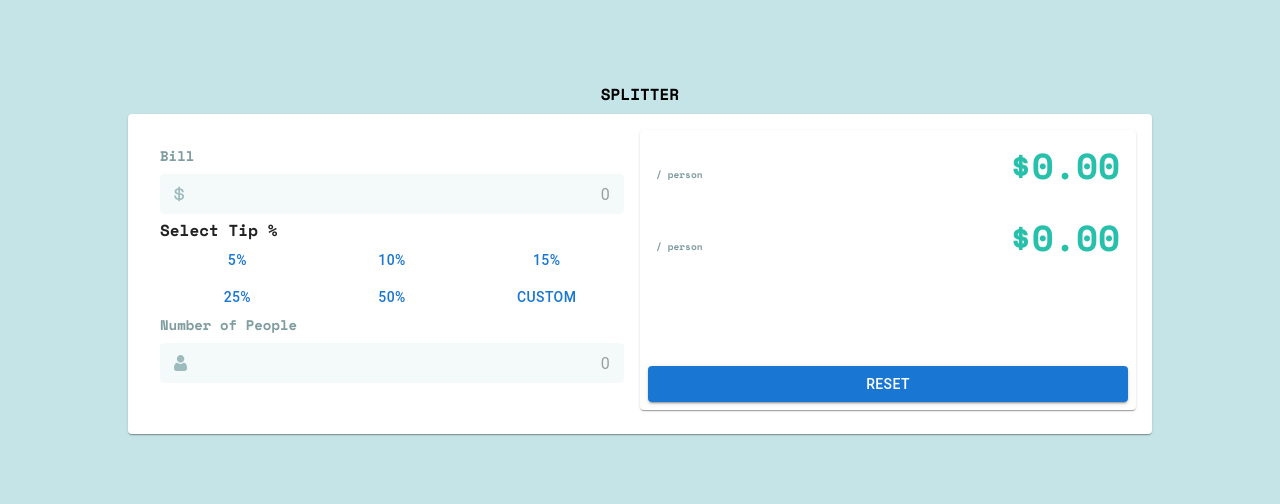
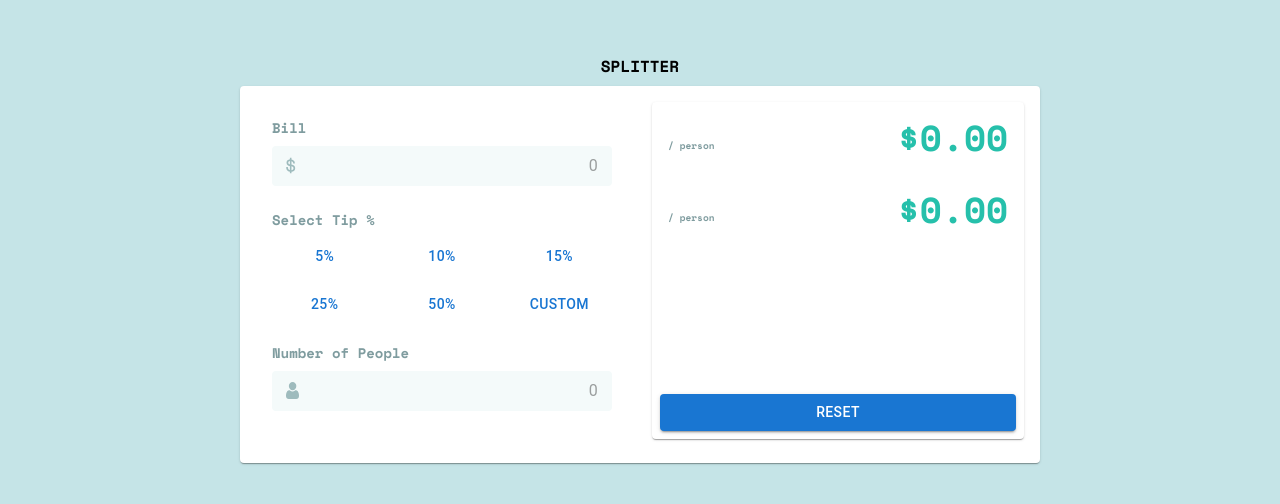
Before and after one commit to danhalis/tip-calculator-app, a Next.js app: page / in a window 1280 px wide. Shown: the part 142-646 px from the top of the page. Built offline with nearby package versions, Linux system fonts and the light colour scheme.

Commit message:
Change tip selection's style

```diff
--- a/app/constants.tsx
+++ b/app/constants.tsx
@@ -1,6 +1,6 @@
 import { Space_Mono } from "next/font/google";
 
-export const monospace = Space_Mono({
+export const monospace700 = Space_Mono({
   weight: "700",
   subsets: ["latin"],
 });
--- a/app/globals.css
+++ b/app/globals.css
@@ -15,10 +15,31 @@
       text-[#7f9c9f]
       text-sm
   }
+
   .amt-input {
     @apply
       rounded
-      bg-[#f4fafa];
+      bg-[#f4fafa]
+  }
+
+  .tip-selection-btn {
+    @apply
+      bg-[#00494d]
+      hover:bg-[#9fe8df]
+      text-white
+      hover:text-[#00494d]
+      text-xl
+      normal-case
+  }
+  .custom-tip-selection-btn {
+    @apply
+      bg-[#f4fafa]
+      text-[#00494d]
+  }
+  .tip-selection-btn-selected {
+    @apply
+      bg-[#26c0ab]
+      text-[#00494d]
   }
 
   .result-amt-label {
@@ -36,6 +57,7 @@
       text-[#26c0ab]
       text-4xl
   }
+
   .action-btn {
     @apply
       bg-[#26c0ab]
--- a/app/layout.tsx
+++ b/app/layout.tsx
@@ -1,5 +1,5 @@
 import "./globals.css";
-import { monospace } from "./constants";
+import { monospace700 } from "./constants";
 
 export const metadata = {
   title: "Create Next App",
@@ -13,7 +13,7 @@ export default function RootLayout({
 }) {
   return (
     <html lang="en">
-      <body className={monospace.className}>{children}</body>
+      <body className={monospace700.className}>{children}</body>
     </html>
   );
 }
--- a/app/page.tsx
+++ b/app/page.tsx
@@ -2,9 +2,8 @@
 
 import React from "react";
 import { Card, CardContent } from "@mui/material";
-import AmountInput from "@/components/AmountInput";
-import TipSelectionButton from "@/components/TipSelectionButton";
-import ResultPanel from "@/components/ResultPanel";
+import InputPanel from "@/components/InputPanel";
+import OutputPanel from "@/components/OutputPanel";
 
 export default function Home() {
   return (
@@ -21,42 +20,12 @@ export default function Home() {
         className="
         flex
         rounded-3xl
-        h-[40vh] w-[80vw]"
+        w-[100vh]
+        "
       >
         <CardContent className="w-full flex p-6">
-          <Card
-            className="
-            flex-1
-          "
-            style={{ border: "none", boxShadow: "none" }}
-          >
-            <CardContent>
-              <AmountInput
-                id="bill"
-                label="Bill"
-                icon="/icon-dollar.svg"
-                iconWidth={11.6}
-                iconHeight={18}
-              />
-              <h2>Select Tip %</h2>
-              <div className="grid grid-cols-3">
-                <TipSelectionButton>5%</TipSelectionButton>
-                <TipSelectionButton>10%</TipSelectionButton>
-                <TipSelectionButton>15%</TipSelectionButton>
-                <TipSelectionButton>25%</TipSelectionButton>
-                <TipSelectionButton>50%</TipSelectionButton>
-                <TipSelectionButton>Custom</TipSelectionButton>
-              </div>
-              <AmountInput
-                id="people-num"
-                label="Number of People"
-                icon="/icon-person.svg"
-                iconWidth={14.6}
-                iconHeight={18}
-              />
-            </CardContent>
-          </Card>
-          <ResultPanel className="flex-1" />
+          <InputPanel className="flex-1 pr-6" />
+          <OutputPanel className="flex-1" />
         </CardContent>
       </Card>
     </div>
--- a/components/AmountInput.tsx
+++ b/components/AmountInput.tsx
@@ -13,7 +13,7 @@ import {
   useTheme,
 } from "@mui/material/styles";
 
-import { monospace } from "@/app/constants";
+import { monospace700 } from "@/app/constants";
 
 interface Props {
   id: string;
@@ -27,7 +27,7 @@ interface Props {
 const muiInputProps: InputBaseComponentProps = {
   min: 0,
   className: `
-    ${monospace.className}
+    ${monospace700.className}
     text-[#00494d]
     text-2xl
     text-right
@@ -44,8 +44,8 @@ const customTheme = (outerTheme: Theme) =>
       MuiTextField: {
         styleOverrides: {
           root: {
-            "--TextField-brandBorderHoverColor": "#5e7a7d",
-            "--TextField-brandBorderFocusedColor": "#5e7a7d",
+            "--TextField-brandBorderHoverColor": "#9fe8df",
+            "--TextField-brandBorderFocusedColor": "#9fe8df",
             "& label.Mui-focused": {
               color: "var(--TextField-brandBorderFocusedColor)",
             },
@@ -60,7 +60,7 @@ const customTheme = (outerTheme: Theme) =>
           root: {
             [`&:hover .${outlinedInputClasses.notchedOutline}`]: {
               borderColor: "var(--TextField-brandBorderHoverColor)",
-              borderWidth: 1,
+              borderWidth: 2,
             },
             [`&.Mui-focused .${outlinedInputClasses.notchedOutline}`]: {
               borderColor: "var(--TextField-brandBorderFocusedColor)",
--- /dev/null
+++ b/components/InputPanel.tsx
@@ -0,0 +1,37 @@
+import { Card, CardContent } from "@mui/material";
+import React from "react";
+import AmountInput from "./AmountInput";
+import TipSelectionRadioButtonGroup from "./TipSelectionRadioButtonGroup";
+
+interface Props {
+  className: string;
+}
+
+function InputPanel({ className }: Props) {
+  return (
+    <Card
+      className={`${className}`}
+      style={{ border: "none", boxShadow: "none" }}
+    >
+      <CardContent>
+        <AmountInput
+          id="bill"
+          label="Bill"
+          icon="/icon-dollar.svg"
+          iconWidth={11.6}
+          iconHeight={18}
+        />
+        <TipSelectionRadioButtonGroup />
+        <AmountInput
+          id="people-num"
+          label="Number of People"
+          icon="/icon-person.svg"
+          iconWidth={14.6}
+          iconHeight={18}
+        />
+      </CardContent>
+    </Card>
+  );
+}
+
+export default InputPanel;
--- a/components/ResultPanel.tsx
+++ b/components/OutputPanel.tsx
@@ -1,12 +1,12 @@
 import { Box, Button, Card, CardActions, CardContent } from "@mui/material";
 import React from "react";
-import { monospace } from "@/app/constants";
+import { monospace700 } from "@/app/constants";
 
 interface Props {
   className: string;
 }
 
-function ResultPanel({ className }: Props) {
+function OutputPanel({ className }: Props) {
   return (
     <Card
       className={`
@@ -48,7 +48,7 @@ function ResultPanel({ className }: Props) {
       <CardActions className="pb-8 px-8">
         <Button
           variant="contained"
-          className={`${monospace.className} action-btn`}
+          className={`${monospace700.className} action-btn`}
           fullWidth
         >
           RESET
@@ -58,4 +58,4 @@ function ResultPanel({ className }: Props) {
   );
 }
 
-export default ResultPanel;
+export default OutputPanel;
--- a/components/TipSelectionButton.tsx
+++ b/components/TipSelectionButton.tsx
@@ -1,14 +1,32 @@
 import React from "react";
 import { Button } from "@mui/material";
+import { monospace700 } from "@/app/constants";
 
 interface Props {
-  children: any;
+  key: string;
+  dataId: number;
+  tip: string;
+  custom?: boolean;
+  selected?: boolean;
 }
 
-function TipSelectionButton({ children }: Props) {
+function TipSelectionButton({ dataId, tip, custom = false, selected = false }: Props) {
+  const onClick = (e: React.MouseEvent<HTMLButtonElement, MouseEvent>) => {};
+
   return (
-    <Button>{children}</Button>
+    <Button
+      aria-label="tip-selection"
+      data-id={dataId}
+      className={`
+          ${monospace700.className} tip-selection-btn
+          ${custom ? "custom-tip-selection-btn" : ""}
+          ${selected ? "tip-selection-btn-selected" : ""}
+        `}
+      onClick={onClick}
+    >
+      {tip}
+    </Button>
   );
 }
 
-export default TipSelectionButton
+export default TipSelectionButton;
--- /dev/null
+++ b/components/TipSelectionRadioButtonGroup.tsx
@@ -0,0 +1,60 @@
+import { Box } from "@mui/material";
+import React, { useState } from "react";
+import TipSelectionButton from "./TipSelectionButton";
+
+interface Tip {
+  percentage: string;
+  selected: boolean;
+}
+
+function TipSelectionRadioButtonGroup() {
+  const [tips] = useState<Tip[]>([
+    { percentage: "5%", selected: false },
+    { percentage: "10%", selected: false },
+    { percentage: "15%", selected: false },
+    { percentage: "25%", selected: false },
+    { percentage: "50%", selected: false },
+    { percentage: "Custom", selected: false },
+  ]);
+
+  const [selectedTip, setSelectedTip] = useState<number>(-1);
+
+  const onClick = (e: React.MouseEvent<HTMLDivElement, MouseEvent>) => {
+    if (e.target == e.currentTarget || !(e.target instanceof HTMLButtonElement))
+      return;
+
+    const selectedBtn = e.target as HTMLButtonElement;
+    if (selectedBtn.ariaLabel != "tip-selection") return;
+
+    // Get the target tip index
+    const i = +selectedBtn.getAttribute("data-id")!;
+
+    // Unselect the currently selected tip
+    if (selectedTip != -1) {
+      tips[selectedTip].selected = false;
+    }
+
+    // Select the target tip
+    tips[i].selected = true;
+    setSelectedTip(i);
+  };
+
+  return (
+    <Box className="my-5">
+      <h2 className="field-label">Select Tip %</h2>
+      <Box className="grid grid-cols-3 gap-3 mt-2" onClick={onClick}>
+        {...tips.map((tip, i) => (
+          <TipSelectionButton
+            key={`${i}`}
+            dataId={i}
+            tip={tip.percentage}
+            custom={tip.percentage.toLowerCase() == "custom"}
+            selected={tip.selected}
+          />
+        ))}
+      </Box>
+    </Box>
+  );
+}
+
+export default TipSelectionRadioButtonGroup;
```
